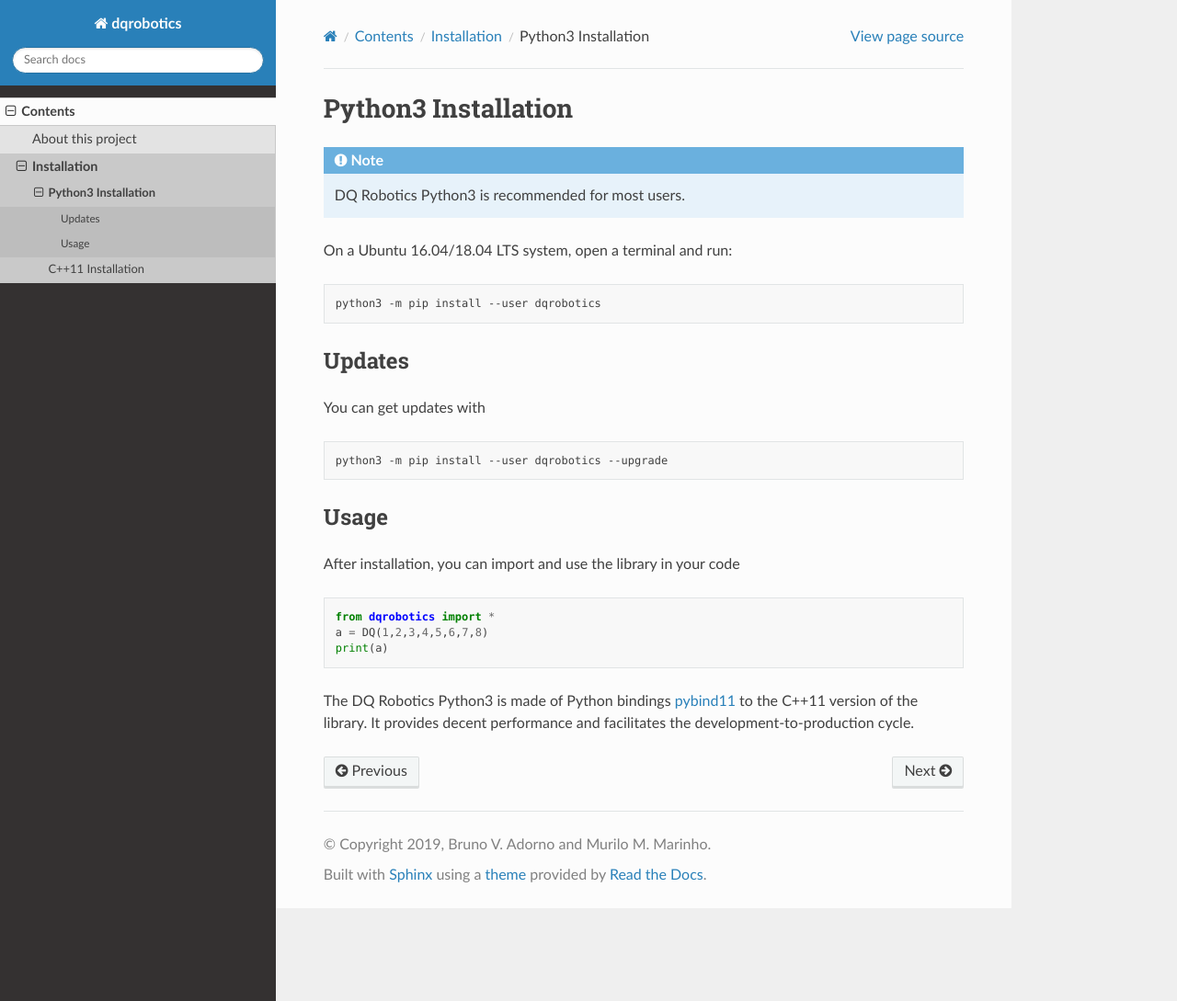
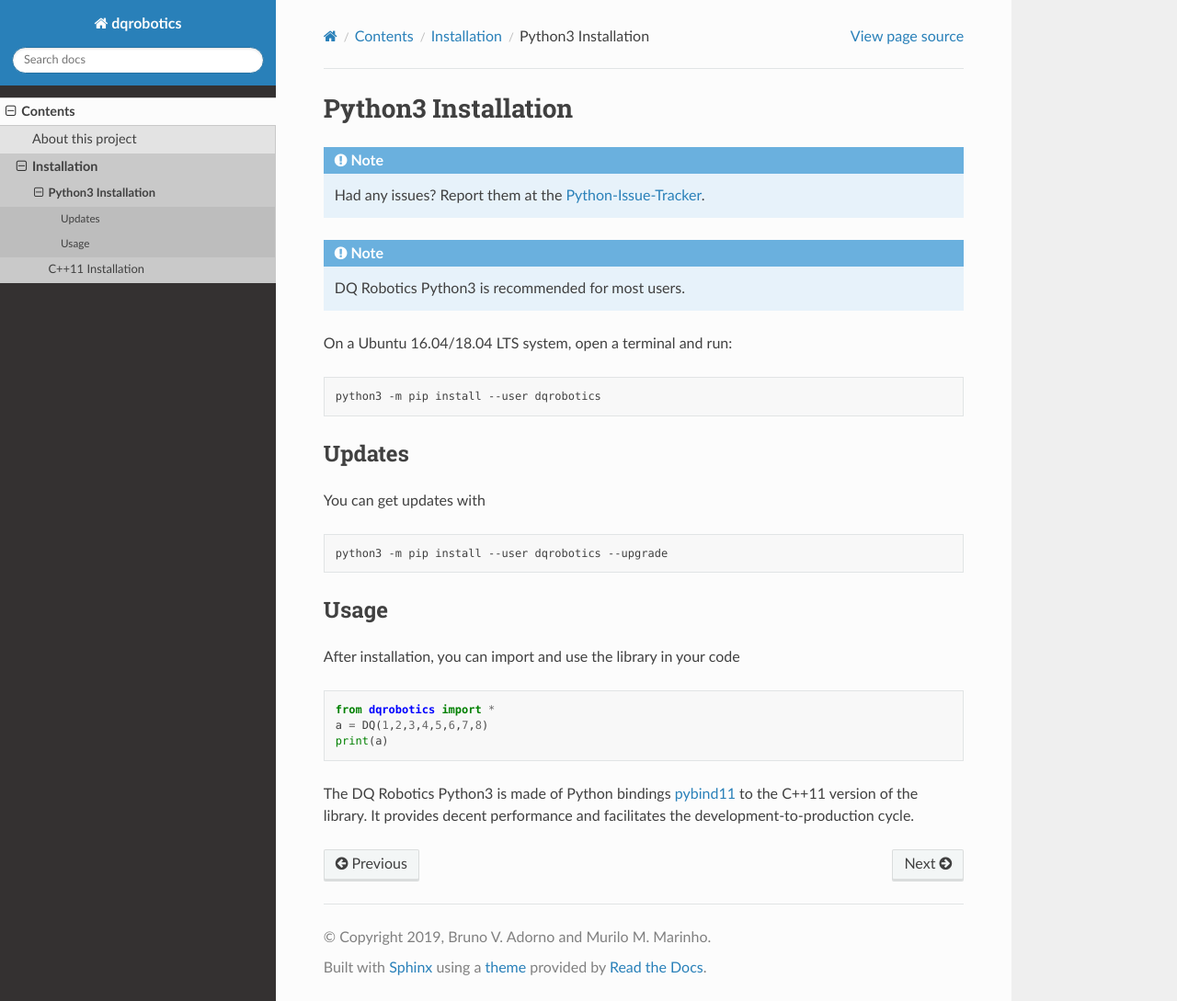
Before and after one commit to dqrobotics/dqrobotics.github.io, a Sphinx documentation site: the page built from docs/installation/python.rst, in a window 1280 px wide and 1089 px high. Shown: the whole window at 92% size. Built offline with Sphinx 7.4.7 and the Read the Docs theme 2.0.0, drawn with Linux system fonts in a browser that asks for light colours.

Commit message:
Update python.rst

```diff
--- a/docs/installation/python.rst
+++ b/docs/installation/python.rst
@@ -1,5 +1,7 @@
 Python3 Installation
 ####################
+.. note::
+  Had any issues? Report them at the Python-Issue-Tracker_.
 .. note::
   DQ Robotics Python3 is recommended for most users.
 
@@ -32,3 +34,4 @@
 The DQ Robotics Python3 is made of Python bindings pybind11_ to the C++11 version of the library. It provides decent performance and facilitates the development-to-production cycle.
 
 .. _pybind11: https://github.com/pybind/pybind11
+.. _Python-Issue-Tracker: https://github.com/dqrobotics/python/issues
```
